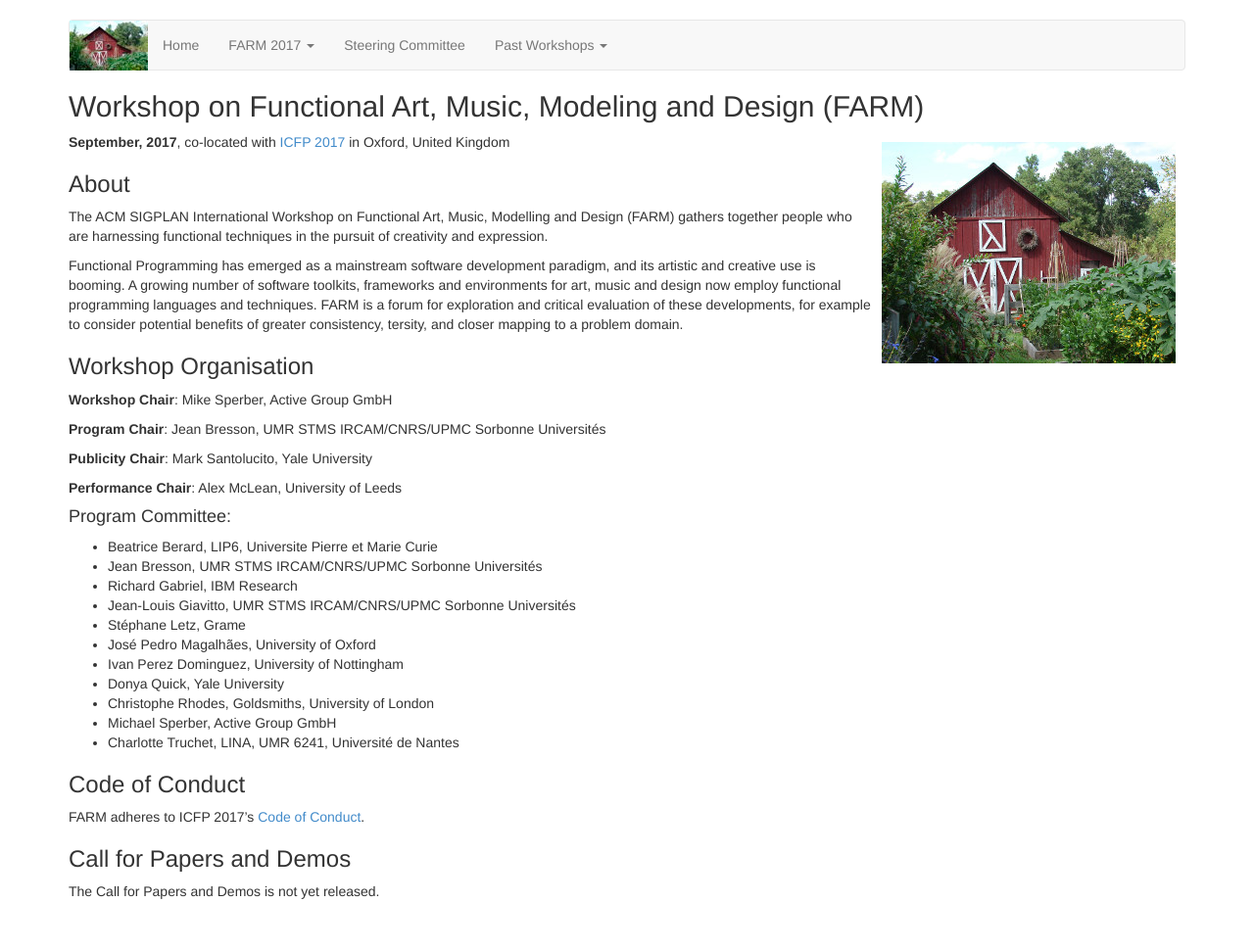
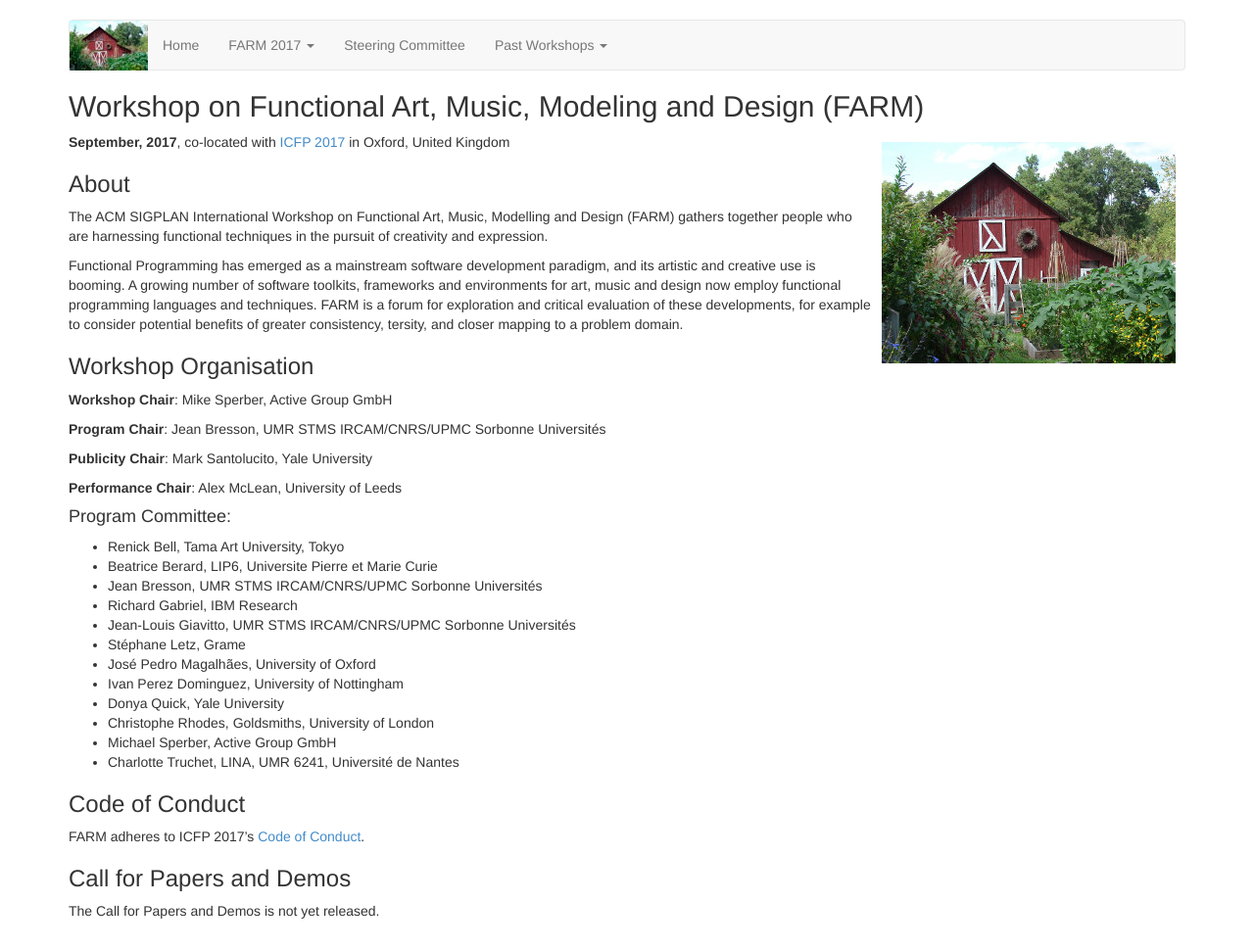
Before and after one commit to functional-art/functional-art.github.com, a Jekyll site: the page built from 2017/index.md, in a window 1280 px wide. Shown: the whole page at 98% size. Built offline with Jekyll 4.4.1, drawn with Linux system fonts in a browser that asks for light colours; nearby versions of some CDN libraries.

Commit message:
add renick bell to the PC

```diff
--- a/2017/index.md
+++ b/2017/index.md
@@ -36,6 +36,7 @@
 **Performance Chair**: Alex McLean, University of Leeds
 
 #### Program Committee:
+* Renick Bell,	Tama Art University, Tokyo
 * Beatrice Berard,	LIP6, Universite Pierre et Marie Curie
 * Jean Bresson,		UMR STMS IRCAM/CNRS/UPMC Sorbonne Universités
 * Richard Gabriel,	IBM Research
```
